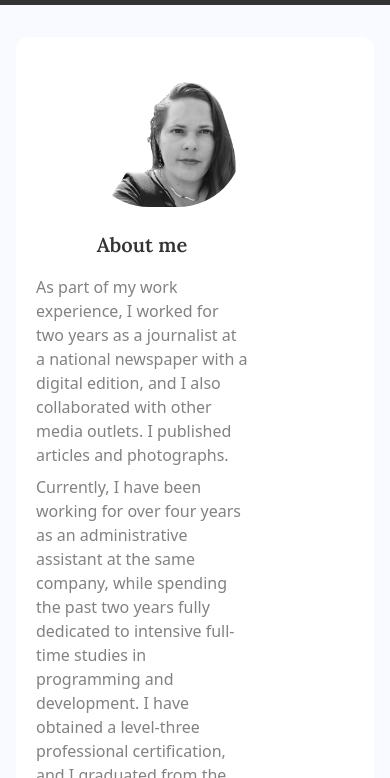
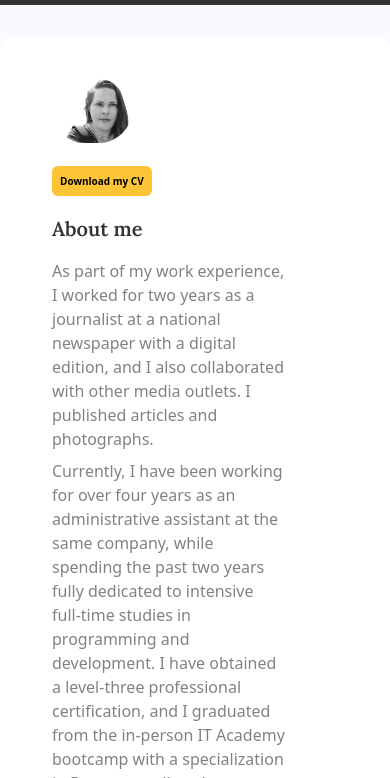
Before and after one commit to yali1986/MyPortfolio, a website: page about.html in a window 390 px wide. Shown: the part 66-844 px from the top of the page. Drawn offline with Linux system fonts and the light colour scheme.

Commit message:
section 'About me' responsive

```diff
--- a/about.html
+++ b/about.html
@@ -50,10 +50,10 @@
 
   <main>
     <section class="flex flex-col mt-8">
-      <div class="bg-white rounded-xl py-10 mx-4 px-5 ">
-        <div class="flex flex-col-reverse md:flex-row justify-center md:gap-20 items-start w-full">
+      <div class="bg-white rounded-xl py-10 md:mx-4 px-5">
+        <div class="flex flex-col-reverse md:flex-row justify-center md:gap-20 items-start w-full xs:ms-8">
           <div class="w-2/3 xl:w-1/3">
-            <h2 class="text-xl sm:text-3xl font-semibold text-secundary pb-4 font-lora text-center">About me</h2>
+            <h2 class="text-xl sm:text-3xl font-semibold text-secundary pb-4 font-lora md:text-center">About me</h2>
 
             <p class="color-p mb-2">
               As part of my work experience, I worked for two years as a journalist at a national newspaper with a digital edition, and I also collaborated with other media outlets. I published articles and photographs.
@@ -70,15 +70,18 @@
              </p>
 
 
-            <div>
-              <a href="./assets/docs/Currículum Desarrolladora Web Front End dic2024 wAndB.pdf.pdf" class="button-yelow text-[12px] lg:text-[14px] py-2" target="_blank"
-              download="CVYalinaGomez.pdf">Download my CV</a>
-            </div>
+
           </div>
 
-          <div class="flex w-1/2 mb-6 justify-center xs:ms-12">
+          <div class="flex flex-col md:justify-center md:items-center">
+          <div class="flex w-1/2 mb-6 justify-center md:ms-12">
             <img src="./assets/perfilAbout.png" alt="profile photo" class="w-40 rounded-full"/>
           </div>
+          <div class="md:ms-12 mb-6">
+            <a href="./assets/docs/Currículum Desarrolladora Web Front End dic2024 wAndB.pdf.pdf" class="button-yelow text-[10px] md:text-[12px] py-2" target="_blank"
+            download="CVYalinaGomez.pdf">Download my CV</a>
+          </div>
+        </div>
         </div>
       </div>
 
```
Also changed, not shown: output.css.
